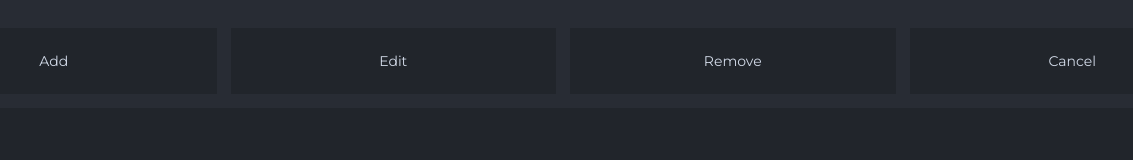
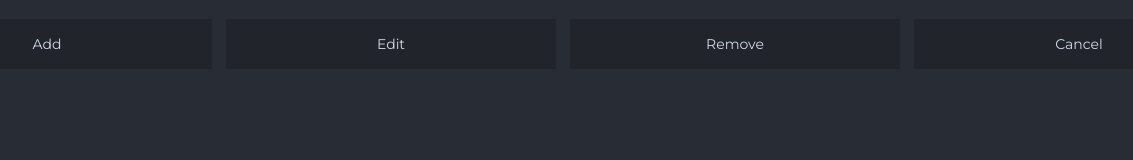
Before and after one commit to JonasAlmaas/prop-combine-tools, an Electron app: page pages/gameProfiles/managGames.html in a window 1400 px wide. Shown: the whole page, without its empty margins (137-1270 px from the left). Drawn offline with Linux system fonts and the light colour scheme.

Commit message:
Clean up manageGames.css

```diff
--- a/styles/gameProfiles/managGames.css
+++ b/styles/gameProfiles/managGames.css
@@ -8,12 +8,12 @@
 .grid-layout {
     display: grid;
     grid-template-columns: 1vw 1fr 1vw;
-    grid-template-rows: 1vw 1fr 10fr 1vw;
-    grid-gap: 1vw;
+    grid-template-rows: 1vw 50px 10fr 1vw;
+    grid-gap: 5px;
     grid-template-areas:
     ". . ."
     ". tools-grid ."
-    " . list-container ."
+    " . intractable-list-container ."
     ". . .";
     height: 100%;
     width: 100%;
@@ -32,7 +32,4 @@
 .edit {grid-area: edit;}
 .remove {grid-area: remove;}
 .cancel {grid-area: cancel;}
-.list-container {
-    background-color: var(--color-primaryDark);
-    grid-area: list-container;
-}
+.intractable-list-container {grid-area: intractable-list-container;}
```
